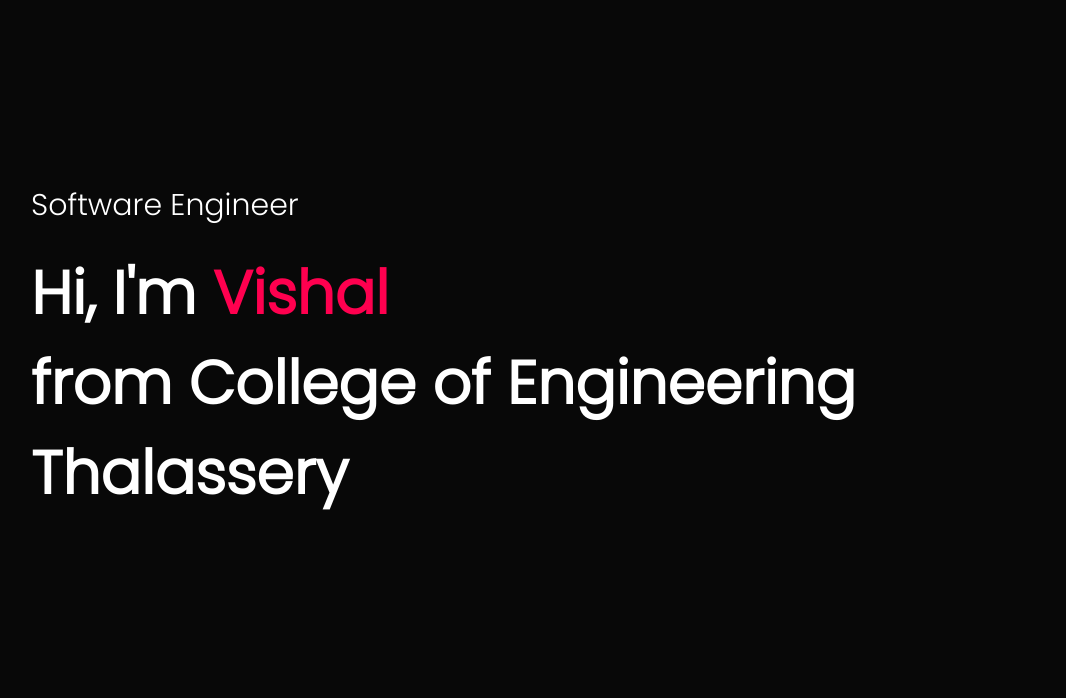
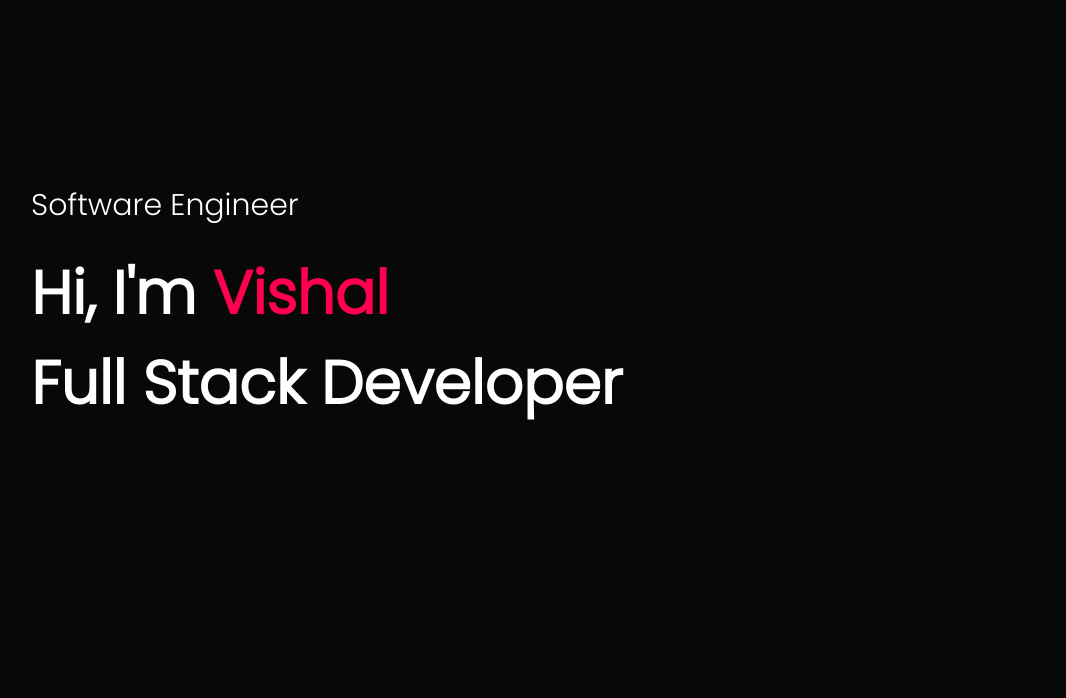
Before and after one commit to Im-vishxl/portfolio-site, a plain HTML site: page index.html in a window 1280 px wide. Shown: the part 102-800 px from the top of the page, without its empty margins (97-1163 px from the left). Drawn offline with Linux system fonts and the light colour scheme.

Commit message:
Update index.html

```diff
--- a/index.html
+++ b/index.html
@@ -29,7 +29,7 @@
             </nav>
             <div class="header-text">
                 <p>Software Engineer</p>
-                <h1>Hi, I'm <span>Vishal</span><br>from College of Engineering Thalassery</h1>
+                <h1>Hi, I'm <span>Vishal</span><br>Full Stack Developer</h1>
             </div>
         </div>
     </div>
```
